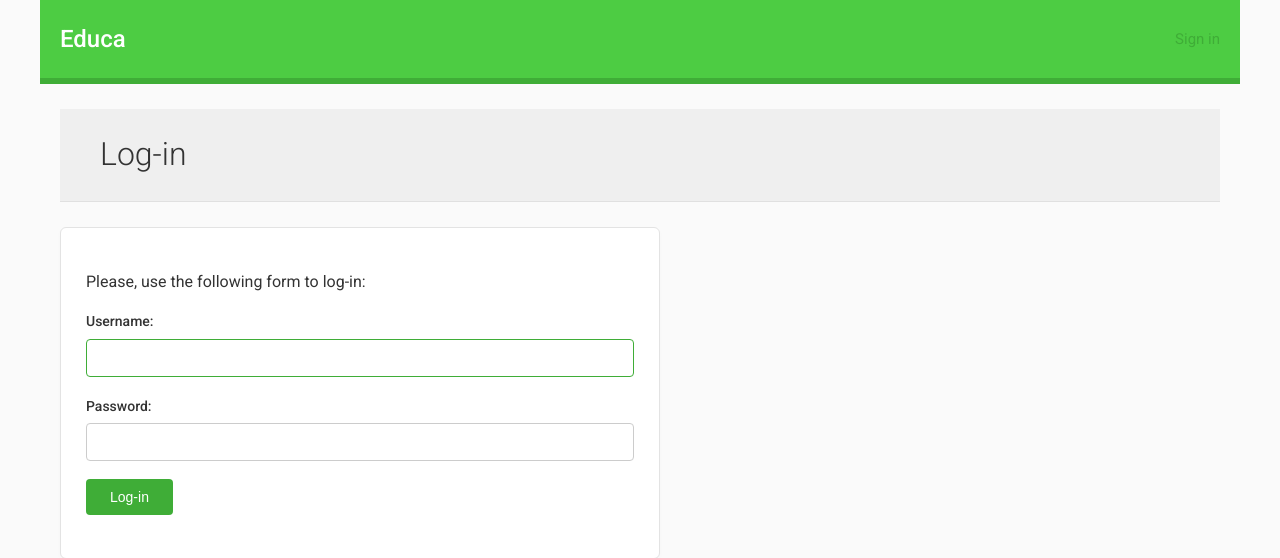
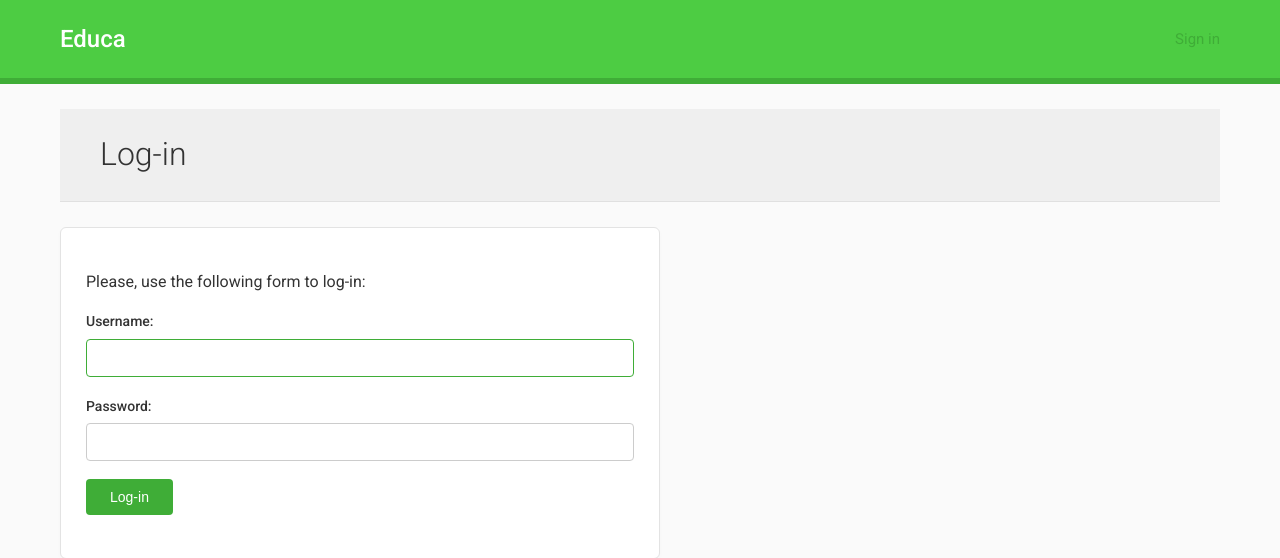
Before and after one commit to MaxAndreev27/django-education, a Django app: page /accounts/login/ in a window 1280 px wide. Shown: the top 558 px of the page. Run offline with Django 5.2, Linux system fonts and the light colour scheme.

Commit message:
Change header style

```diff
--- a/static/css/base.css
+++ b/static/css/base.css
@@ -51,6 +51,11 @@ h1 {
     border-bottom: 1px solid #e0e0e0;
 }
 
+.header-wrapper {
+    background: #4dcc43;
+    border-bottom: 6px solid #3fad37;
+}
+
 #header,
 #content {
     max-width: 1200px;
@@ -72,8 +77,7 @@ h1 {
     align-items: center;
     padding-top: 20px;
     padding-bottom: 20px;
-    background: #4dcc43;
-    border-bottom: 6px solid #3fad37;
+
 }
 
 #header .logo {
--- a/templates/base.html
+++ b/templates/base.html
@@ -8,6 +8,7 @@
     <link href="{% static "css/base.css" %}" rel="stylesheet">
   </head>
   <body>
+    <div class="header-wrapper">
       <div id="header">
         <a href="/" class="logo">Educa</a>
         <ul class="menu">
@@ -24,6 +25,7 @@
           {% endif %}
         </ul>
     </div>
+    </div>
     <div id="content">
       {% block content %}
       {% endblock %}
```
Lines whose indentation alone changed are shown as unchanged.
